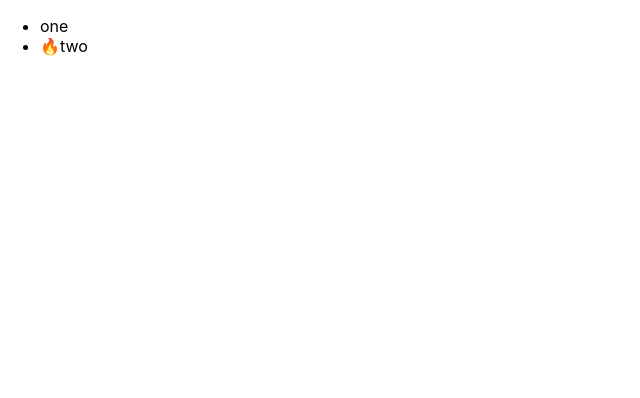
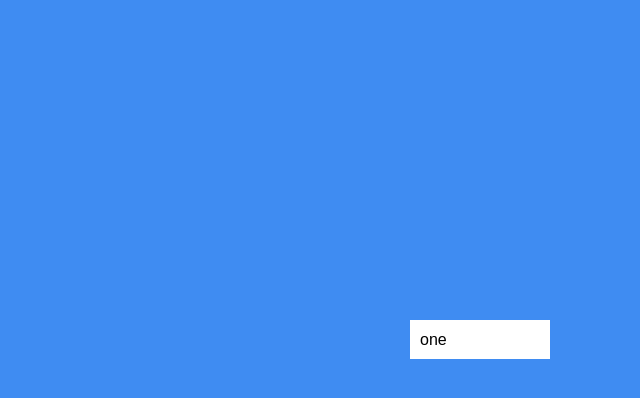
Before and after one commit to OrKrj/nomad-react-trello, a React (Create React App) app: page / in a window 1280 px wide. Shown: the top 398 px of the page, without its empty margins (0-640 px from the left). Built offline with nearby package versions, Linux system fonts and the light colour scheme.

Commit message:
add styled-components

```diff
--- a/package.json
+++ b/package.json
@@ -14,6 +14,8 @@
     "react-beautiful-dnd": "^13.1.1",
     "react-dom": "^18.3.1",
     "react-scripts": "5.0.1",
+    "recoil": "^0.7.7",
+    "styled-components": "^5.3.10",
     "typescript": "^4.9.5",
     "web-vitals": "^2.1.4"
   },
@@ -42,6 +44,8 @@
     ]
   },
   "devDependencies": {
-    "@types/react-beautiful-dnd": "^13.1.8"
+    "@babel/plugin-proposal-private-property-in-object": "^7.21.11",
+    "@types/react-beautiful-dnd": "^13.1.8",
+    "@types/styled-components": "^5.1.34"
   }
 }
--- a/src/App.tsx
+++ b/src/App.tsx
@@ -1,16 +1,47 @@
 import { DragDropContext, Draggable, Droppable } from "react-beautiful-dnd";
+import styled from "styled-components";
+
+const Wrapper = styled.div`
+  display: flex;
+  max-width: 480px;
+  width: 100%;
+  height: 100vh;
+  margin: 0 auto;
+  justify-content: center;
+  align-items: center;
+`;
+
+const Boards = styled.div`
+  display: grid;
+  grid-template-columns: repeat(3, 1fr);
+  width: 100%;
+`;
+
+const Board = styled.div`
+  background-color: ${(props) => props.theme.boardColor};
+  min-height: 200px;
+  padding-top: 30px;
+  padding: 20px 10px;
+  border-radius: 5px;
+`;
+
+const Card = styled.div`
+  background-color: ${(props) => props.theme.cardColor};
+  padding: 10px;
+`;
 
 function App() {
   const onDragEnd = () => {};
   return (
     <DragDropContext onDragEnd={onDragEnd}>
-      <div>
+      <Wrapper>
+        <Boards>
           <Droppable droppableId="one">
             {(provided) => (
-            <ul ref={provided.innerRef} {...provided.droppableProps}>
+              <Board ref={provided.innerRef} {...provided.droppableProps}>
                 <Draggable draggableId="first" index={0}>
                   {(provided) => (
-                  <li
+                    <Card
                       ref={provided.innerRef}
                       {...provided.draggableProps}
                       // handle은 특정 영역에서만 드래그 가능
@@ -18,23 +49,14 @@ function App() {
                       {...provided.dragHandleProps}
                     >
                       one
-                  </li>
+                    </Card>
                   )}
                 </Draggable>
-              <Draggable draggableId="second" index={1}>
-                {(provided) => (
-                  // handle은 특정 영역에서만 드래그 가능
-                  // span 영역에서 드래그 가능
-                  <li ref={provided.innerRef} {...provided.draggableProps}>
-                    <span {...provided.dragHandleProps}>🔥</span>
-                    two
-                  </li>
-                )}
-              </Draggable>
-            </ul>
+              </Board>
             )}
           </Droppable>
-      </div>
+        </Boards>
+      </Wrapper>
     </DragDropContext>
   );
 }
--- a/src/index.tsx
+++ b/src/index.tsx
@@ -1,19 +1,85 @@
-import React from 'react';
-import ReactDOM from 'react-dom/client';
-import './index.css';
-import App from './App';
-import reportWebVitals from './reportWebVitals';
+import React from "react";
+import ReactDOM from "react-dom/client";
+import { RecoilRoot } from "recoil";
+import App from "./App";
+import { darkTheme } from "./theme";
+import { ThemeProvider } from "styled-components";
+import { createGlobalStyle } from "styled-components";
+const GlobalStyle = createGlobalStyle`
+  @import url('https://fonts.googleapis.com/css2?family=Source+Sans+Pro:wght@300;400&display=swap');
+html, body, div, span, applet, object, iframe,
+h1, h2, h3, h4, h5, h6, p, blockquote, pre,
+a, abbr, acronym, address, big, cite, code,
+del, dfn, em, img, ins, kbd, q, s, samp,
+small, strike, strong, sub, sup, tt, var,
+b, u, i, center,
+dl, dt, dd, menu, ol, ul, li,
+fieldset, form, label, legend,
+table, caption, tbody, tfoot, thead, tr, th, td,
+article, aside, canvas, details, embed,
+figure, figcaption, footer, header, hgroup,
+main, menu, nav, output, ruby, section, summary,
+time, mark, audio, video {
+  margin: 0;
+  padding: 0;
+  border: 0;
+  font-size: 100%;
+  font: inherit;
+  vertical-align: baseline;
+}
+/* HTML5 display-role reset for older browsers */
+article, aside, details, figcaption, figure,
+footer, header, hgroup, main, menu, nav, section {
+  display: block;
+}
+/* HTML5 hidden-attribute fix for newer browsers */
+*[hidden] {
+    display: none;
+}
+body {
+  line-height: 1;
+}
+menu, ol, ul {
+  list-style: none;
+}
+blockquote, q {
+  quotes: none;
+}
+blockquote:before, blockquote:after,
+q:before, q:after {
+  content: '';
+  content: none;
+}
+table {
+  border-collapse: collapse;
+  border-spacing: 0;
+}
+* {
+  box-sizing: border-box;
+}
+body {
+  font-weight: 300;
+  font-family: 'Source Sans Pro', sans-serif;
+  background-color: ${(props) => props.theme.bgColor};
+  color: black;
+  line-height: 1.2;
+}
+a {
+  text-decoration:none;
+  color:inherit;
+}
+`;
 
-const root = ReactDOM.createRoot(
-  document.getElementById('root') as HTMLElement
-);
+const rootElement = document.getElementById("root") as HTMLElement;
+const root = ReactDOM.createRoot(rootElement);
+
 root.render(
   <React.StrictMode>
-    <App />
+    <RecoilRoot>
+      <ThemeProvider theme={darkTheme}>
+        <GlobalStyle />
+        <App />
+      </ThemeProvider>
+    </RecoilRoot>
   </React.StrictMode>
 );
-
-// If you want to start measuring performance in your app, pass a function
-// to log results (for example: reportWebVitals(console.log))
-// or send to an analytics endpoint. Learn more: https://bit.ly/CRA-vitals
-reportWebVitals();
--- /dev/null
+++ b/src/theme.ts
@@ -0,0 +1,7 @@
+import { DefaultTheme } from "styled-components";
+
+export const darkTheme: DefaultTheme = {
+  bgColor: "#3F8CF2",
+  boardColor: "DADFE9",
+  cardColor: "white",
+};
```
Also changed, not shown: src/styled.d.ts (added, +9 -0 lines), 1 other file (tests, documents, lock files or other folders). Lines whose indentation alone changed are shown as unchanged.
